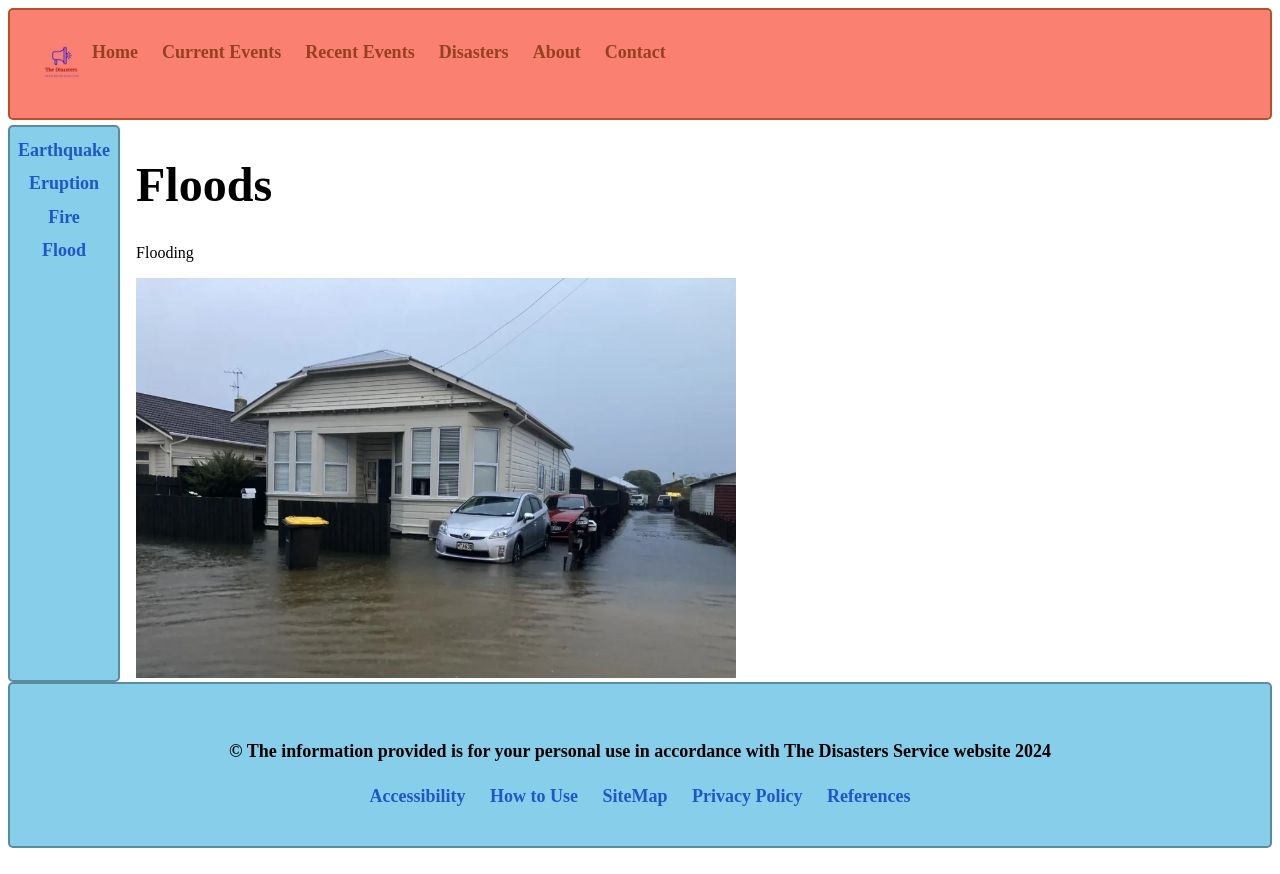
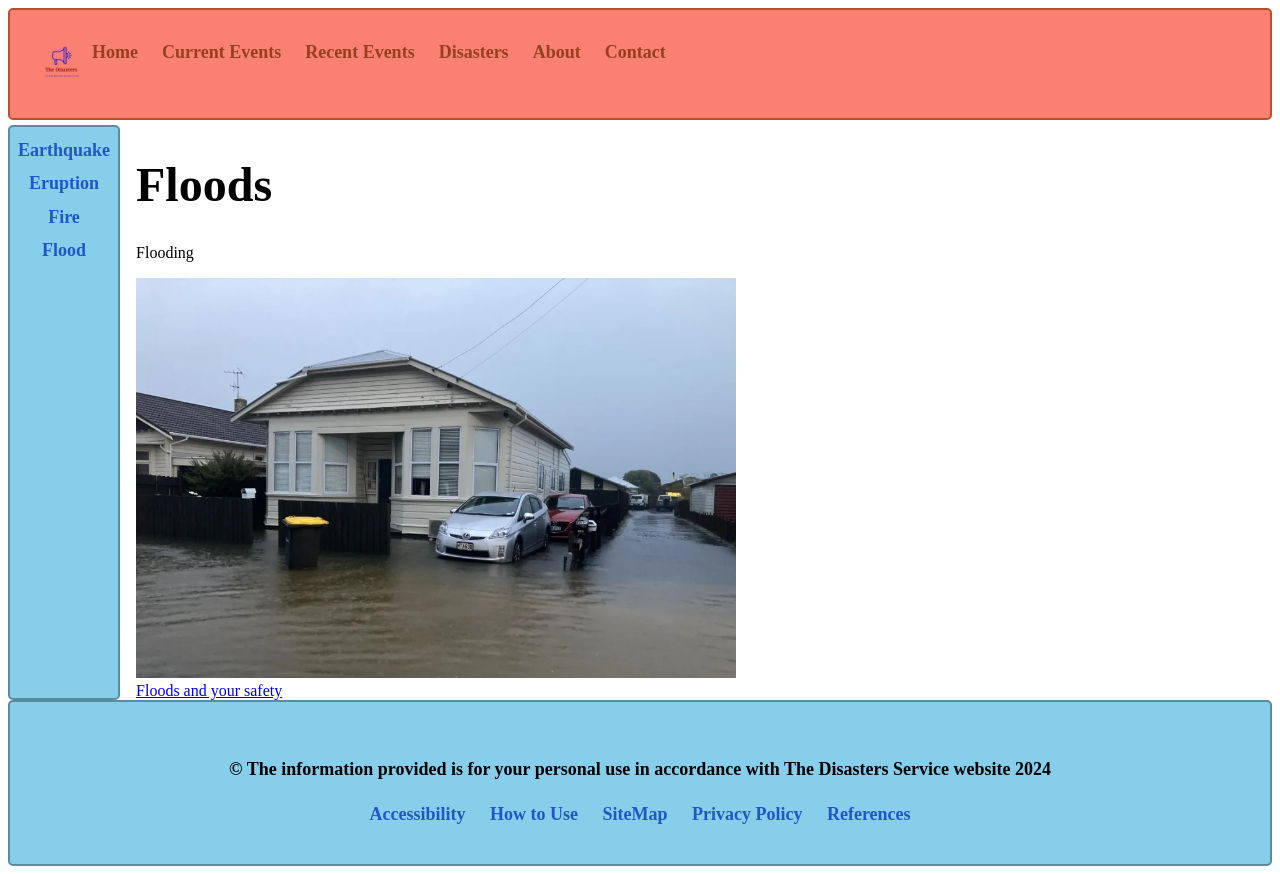
Before and after one commit to BIT-Studio-3/group-project-25-1-scade, a SvelteKit app in the folder disaster/disaster/: page /disasters/flood in a window 1280 px wide. Built offline with nearby package versions, Linux system fonts and the light colour scheme.

Commit message:
Link floodInfo to main flood page

```diff
--- a/disaster/disaster/src/routes/disasters/flood/+page.svelte
+++ b/disaster/disaster/src/routes/disasters/flood/+page.svelte
@@ -11,6 +11,7 @@
 <div class="imageContainor">
     <Image pic={flood} picname={"cover"} picwidth={"600px"} picheight={"400px"}/>
 </div>
+<a href="/disasters/flood/floodInfo">Floods and your safety</a>
 
 
 <style>
--- a/disaster/disaster/src/routes/disasters/flood/floodInfo/+page.svelte
+++ b/disaster/disaster/src/routes/disasters/flood/floodInfo/+page.svelte
@@ -1,11 +1,10 @@
 <script>
     import Header from '$lib/Header.svelte';
-    import Footer from '$lib/Footer.svelte'
 </script>
 
 
 <Header headingTitle="Floods and your Safety" />
-<Footer year ={2024} />
+
 
 <style>
 
```
